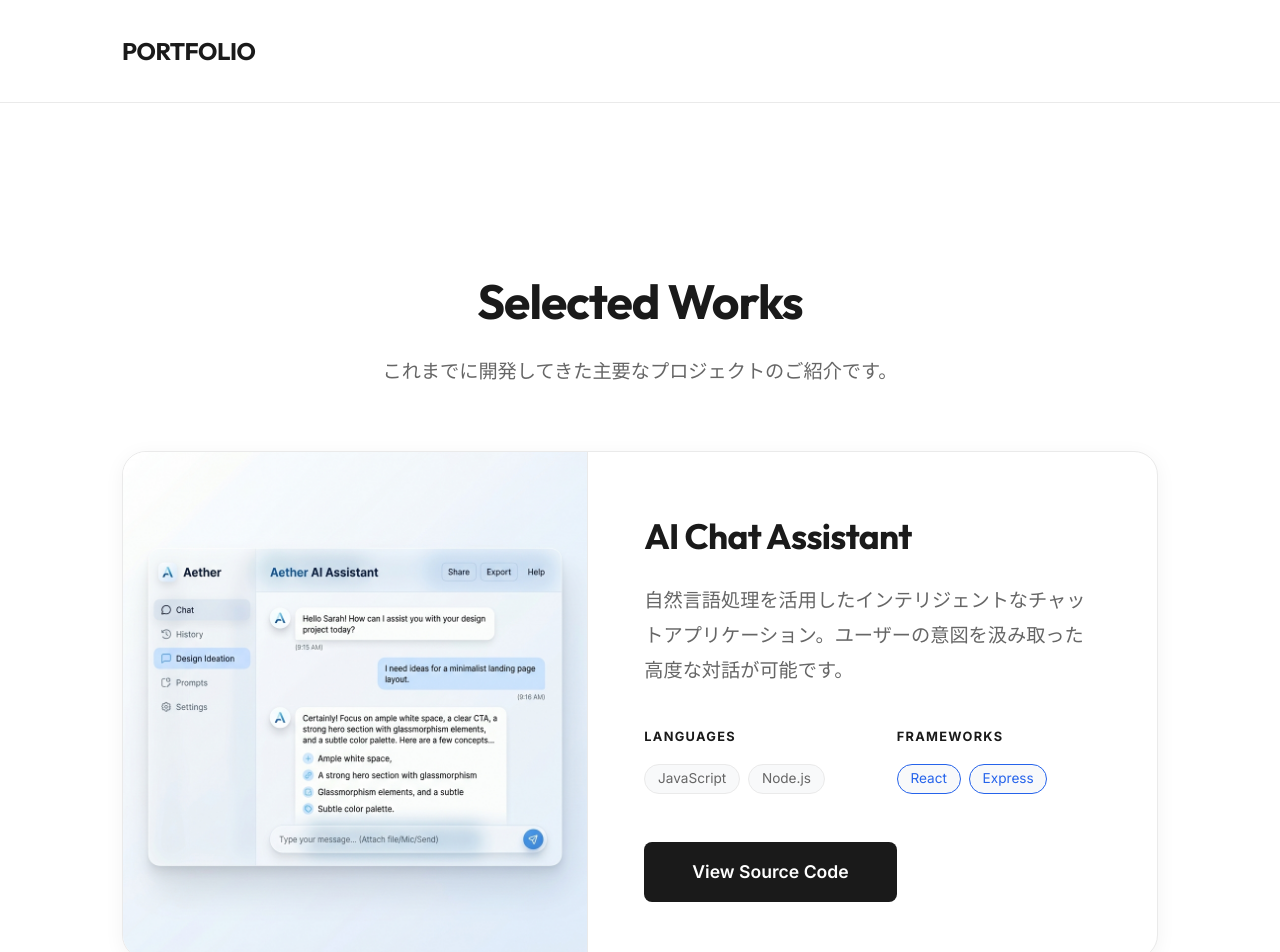
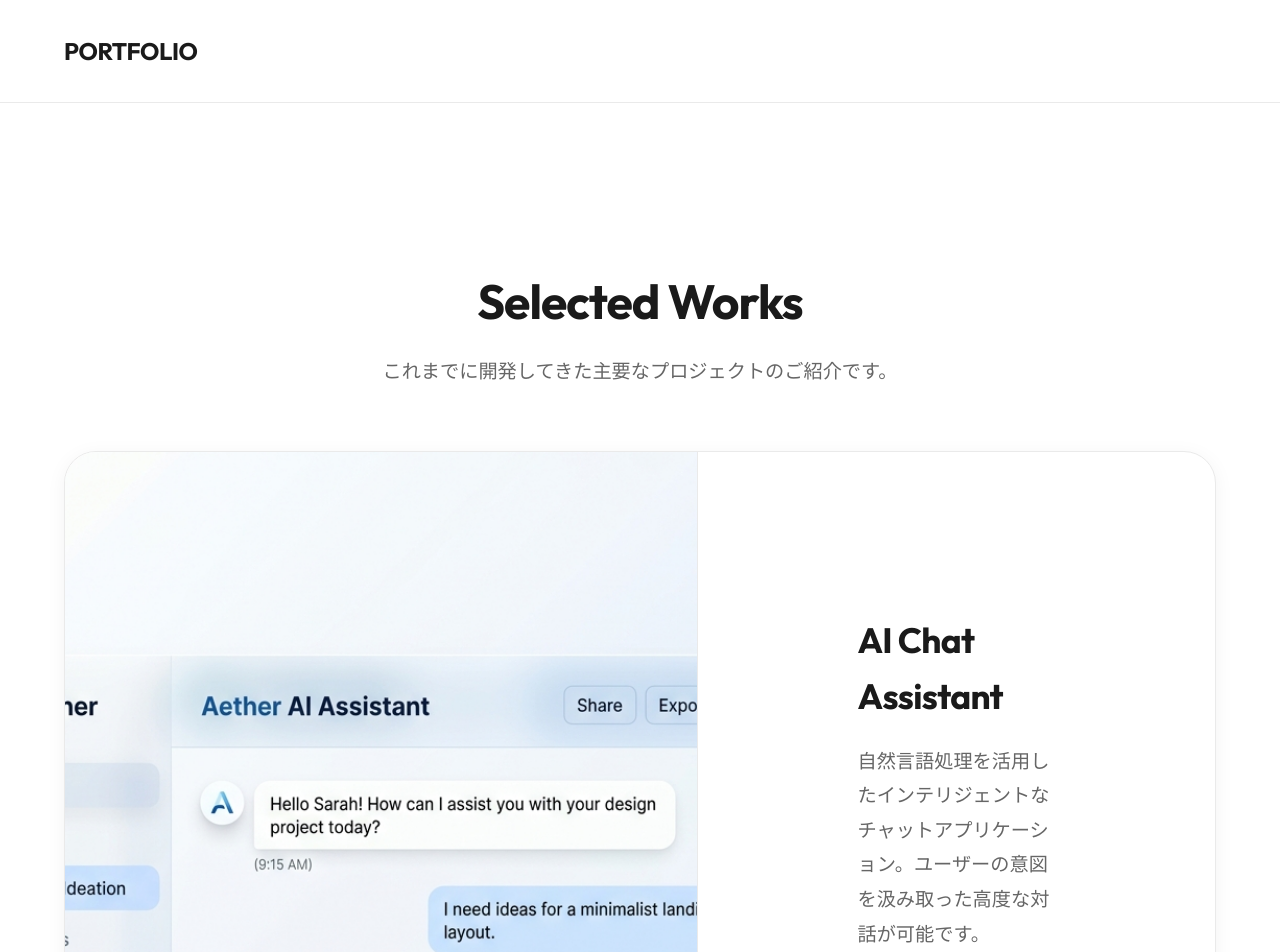
Before and after one commit to nashi39/Portfolio, a React (Vite) app: page / in a window 1280 px wide. Shown: the top 952 px of the page. Built offline with nearby package versions, Linux system fonts and the light colour scheme.

Commit message:
画面調整

```diff
--- a/src/index.css
+++ b/src/index.css
@@ -25,7 +25,10 @@ body {
   -webkit-font-smoothing: antialiased;
 }
 
-h1, h2, h3, h4 {
+h1,
+h2,
+h3,
+h4 {
   font-family: 'Outfit', sans-serif;
   font-weight: 700;
   letter-spacing: -0.02em;
@@ -42,9 +45,9 @@ ul {
 }
 
 .container {
-  max-width: 1100px;
+  max-width: 1900px;
   margin: 0 auto;
-  padding: 0 2rem;
+  padding: 0 4rem;
 }
 
 section {
@@ -83,52 +86,63 @@ section {
 
 /* Animations */
 @keyframes fadeIn {
-  from { opacity: 0; transform: translateY(20px); }
-  to { opacity: 1; transform: translateY(0); }
+  from {
+    opacity: 0;
+    transform: translateY(20px);
+  }
+
+  to {
+    opacity: 1;
+    transform: translateY(0);
+  }
 }
 
 .project-card {
   display: flex;
   flex-direction: row;
   background-color: var(--bg-color);
-  border-radius: 24px;
+  border-radius: 32px;
   overflow: hidden;
   box-shadow: var(--card-shadow);
   transition: var(--transition);
   border: 1px solid var(--border-color);
-  min-height: 400px;
+  min-height: 90vh;
+  margin-bottom: 6rem;
 }
 
 .project-card:hover {
-  transform: translateY(-5px);
+  transform: translateY(-8px);
   box-shadow: var(--card-shadow-hover);
 }
 
 .project-card-image {
-  flex: 0 0 45%;
+  flex: 0 0 55%;
   overflow: hidden;
   background-color: var(--bg-subtle);
   border-right: 1px solid var(--border-color);
 }
 
 .project-card-content {
-  padding: 3.5rem;
+  padding: 10rem;
   flex: 1;
   display: flex;
   flex-direction: column;
   justify-content: center;
 }
 
+
 @media (max-width: 900px) {
   .project-card {
     flex-direction: column;
     min-height: auto;
   }
+
   .project-card-image {
     flex: 0 0 250px;
     border-right: none;
     border-bottom: 1px solid var(--border-color);
   }
+
   .project-card-content {
     padding: 2rem;
   }
```
